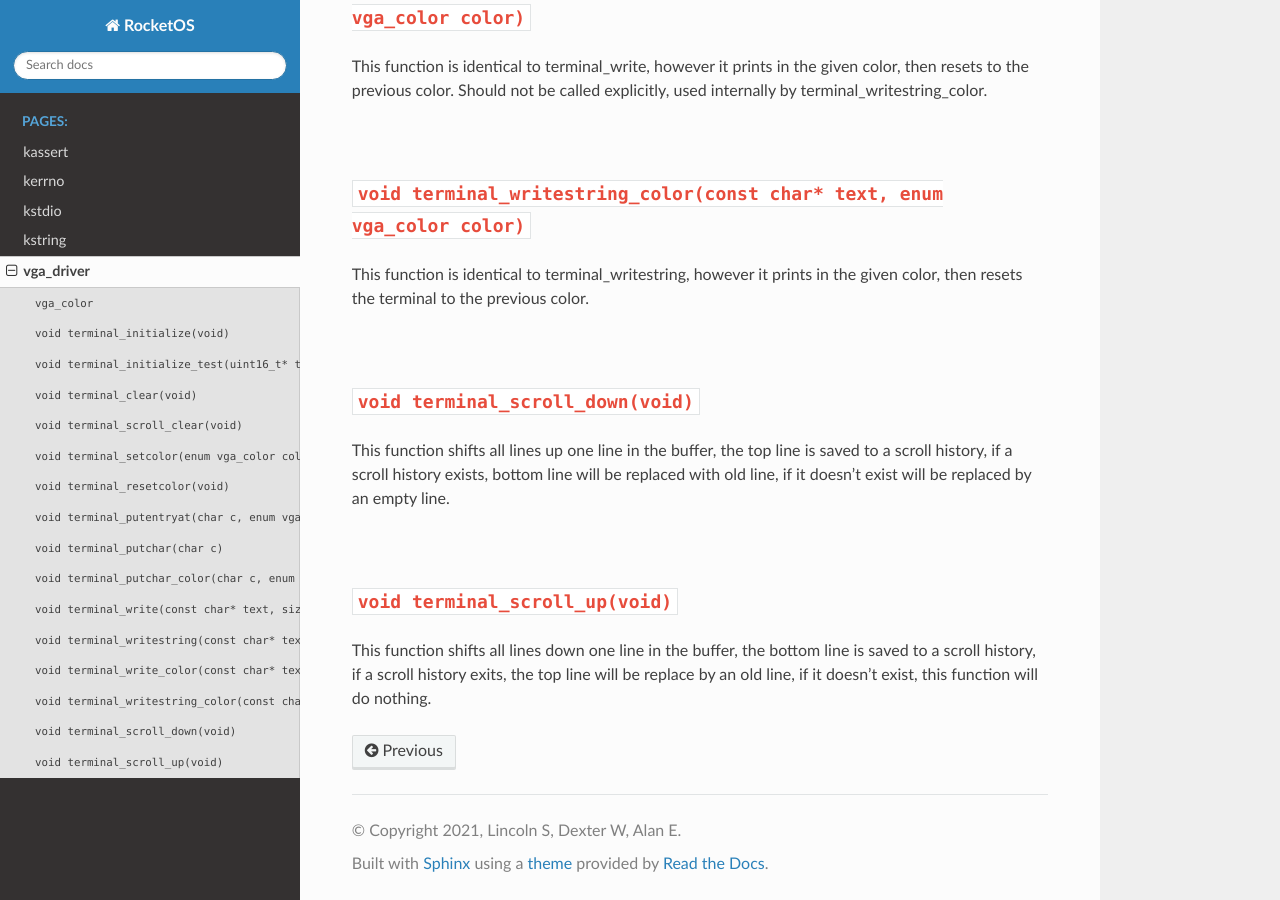
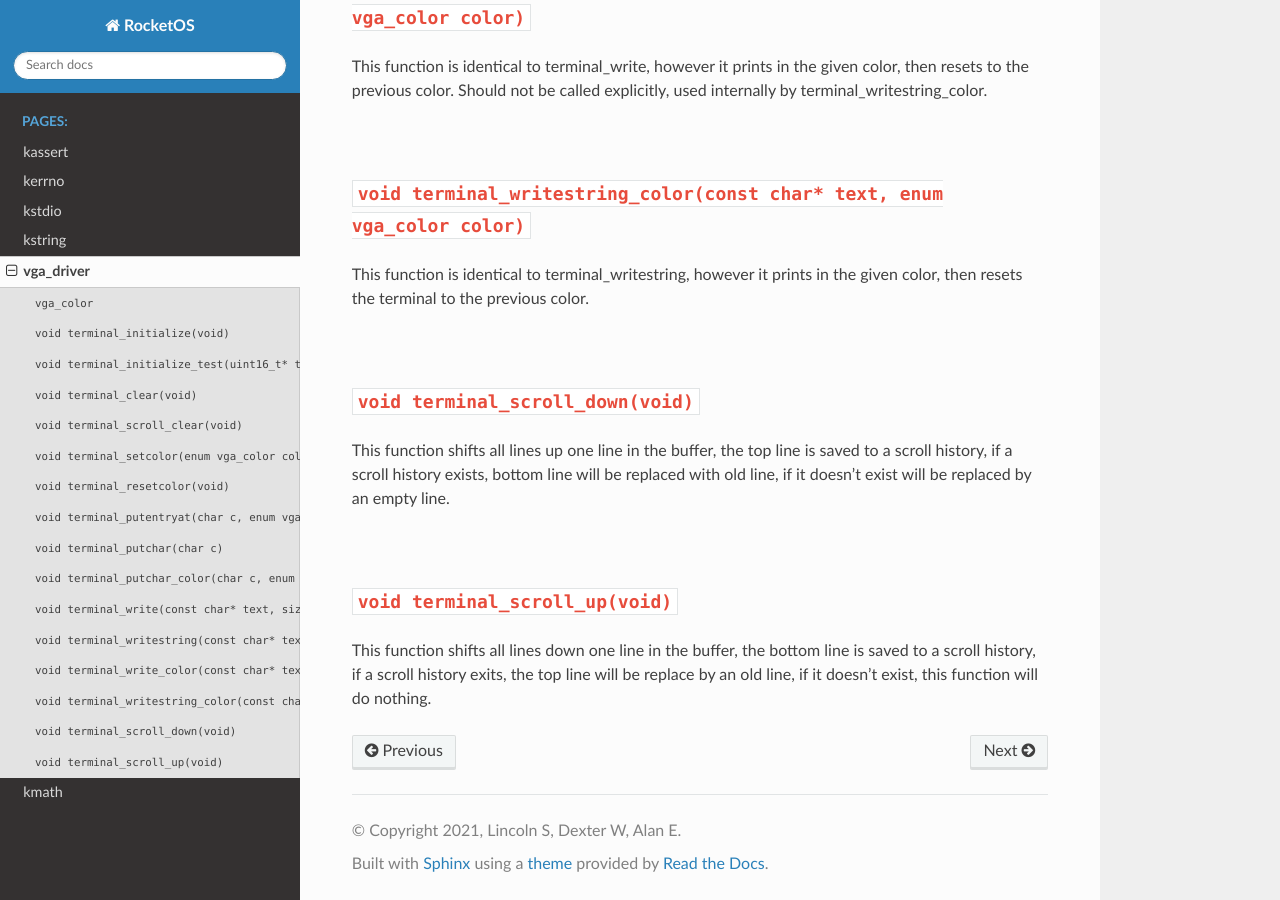
Before and after one commit to OperatingSystemRocket/RocketOS, a Sphinx documentation site: the page built from docs/source/docs_source/drivers/vga_driver.rst, in a window 1280 px wide and 900 px high, scrolled down 2417 px. Built offline with Sphinx 7.4.7 and the Read the Docs theme 2.0.0, drawn with Linux system fonts in a browser that asks for light colours.

Commit message:
added kmath

```diff
--- a/docs/source/index.rst
+++ b/docs/source/index.rst
@@ -10,3 +10,4 @@ Welcome to RocketOS's Documentation!
    docs_source/libc/kstdio
    docs_source/libc/kstring
    docs_source/drivers/vga_driver
+   docs_source/libc/kmath
```
